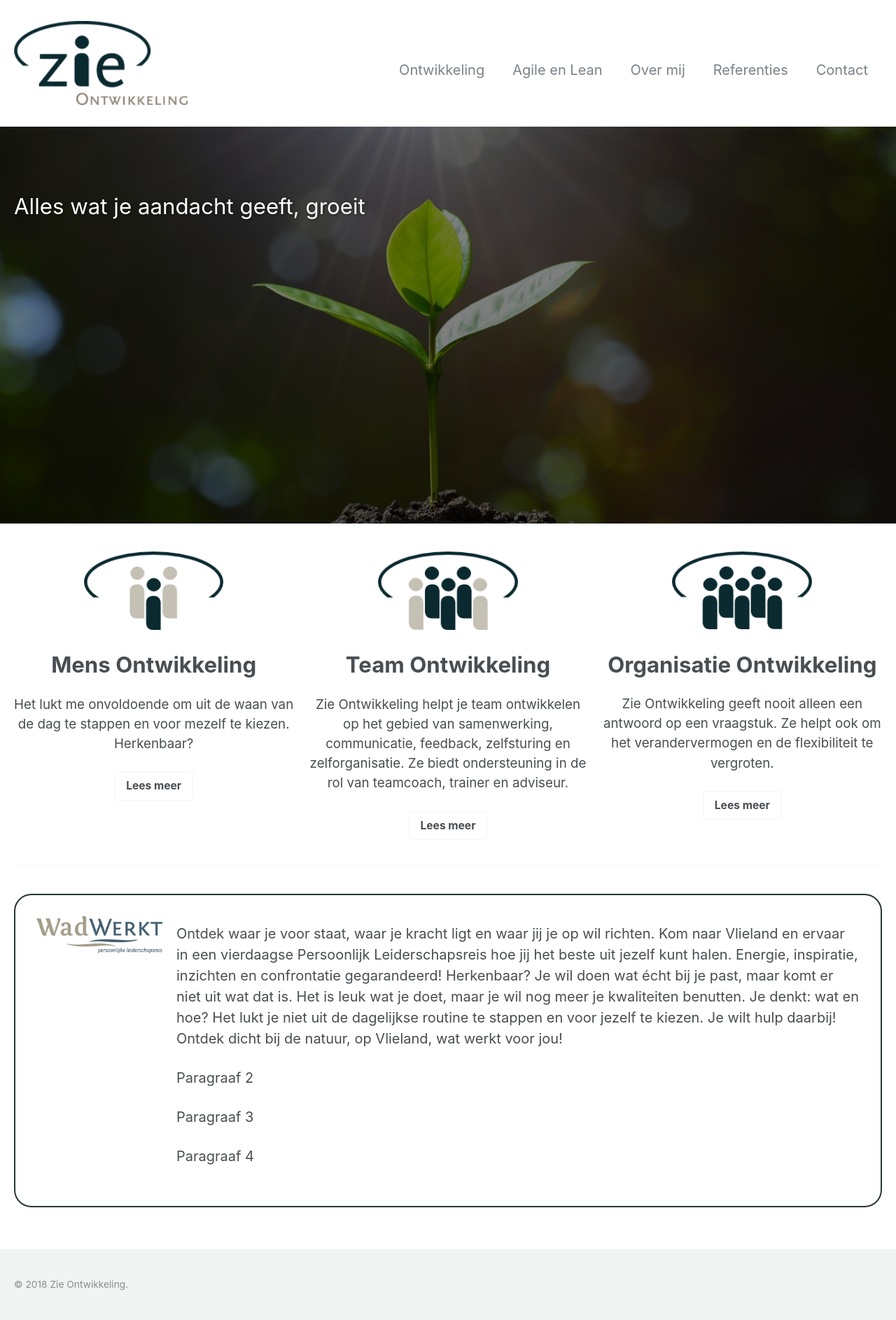
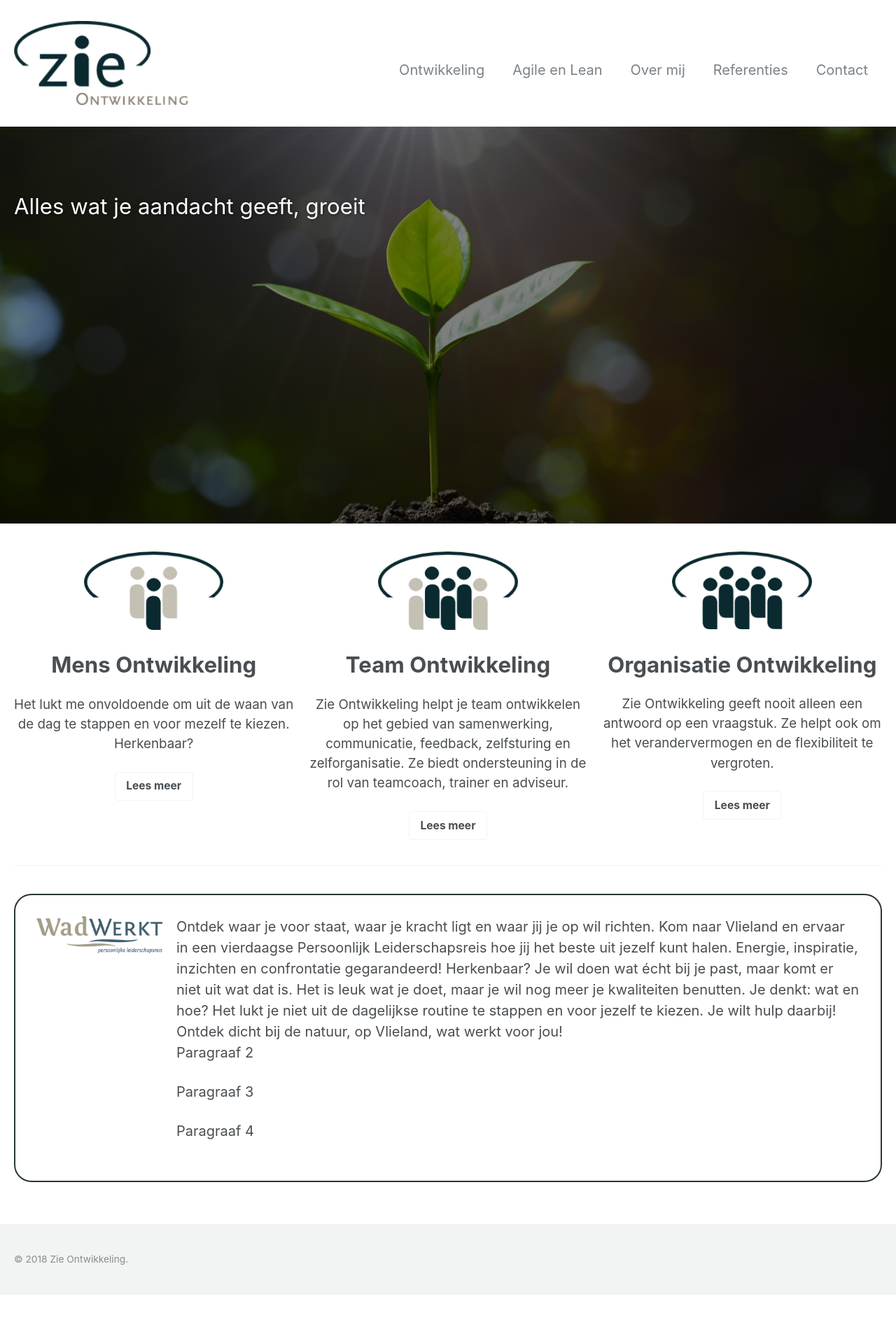
Before and after one commit to twinmum1/zie-ontwikkeling, a Jekyll site: the page built from _pages/proef.md, in a window 1280 px wide. Shown: the whole page at 70% size. Built offline with Jekyll 4.4.1, drawn with Linux system fonts in a browser that asks for light colours; after the commit the page ends 1850 px from its top, so only the background shows below that.

Commit message:
Update proef.md

```diff
--- a/_pages/proef.md
+++ b/_pages/proef.md
@@ -52,13 +52,13 @@
       <img style="width: 100%;" src="https://twinmum1.github.io/zie-ontwikkeling/assets/images/wadwerkt-logo-colour.png" alt="wad-werkt.nl"/>
       </a>
     </div>
-    <div style="display: table-cell; padding: 10px;">
-    <p>Ontdek waar je voor staat, waar je kracht ligt en waar jij je op wil richten. Kom naar Vlieland en ervaar in een vierdaagse Persoonlijk Leiderschapsreis hoe jij het beste uit jezelf kunt halen. Energie, inspiratie, inzichten en confrontatie gegarandeerd!
+    <div style="display: table-cell; padding: 10px; vertical-align: top;">
+    Ontdek waar je voor staat, waar je kracht ligt en waar jij je op wil richten. Kom naar Vlieland en ervaar in een vierdaagse Persoonlijk Leiderschapsreis hoe jij het beste uit jezelf kunt halen. Energie, inspiratie, inzichten en confrontatie gegarandeerd!
 Herkenbaar?
 Je wil doen wat écht bij je past, maar komt er niet uit wat dat is.
 Het is leuk wat je doet, maar je wil nog meer je kwaliteiten benutten. Je denkt: wat en hoe?
 Het lukt je niet uit de dagelijkse routine te stappen en voor jezelf te kiezen. Je wilt hulp daarbij!
-Ontdek dicht bij de natuur, op Vlieland, wat werkt voor jou!</p>
+Ontdek dicht bij de natuur, op Vlieland, wat werkt voor jou!
     <p>Paragraaf 2</p>
     <p>Paragraaf 3</p>
     <p>Paragraaf 4</p>
```
